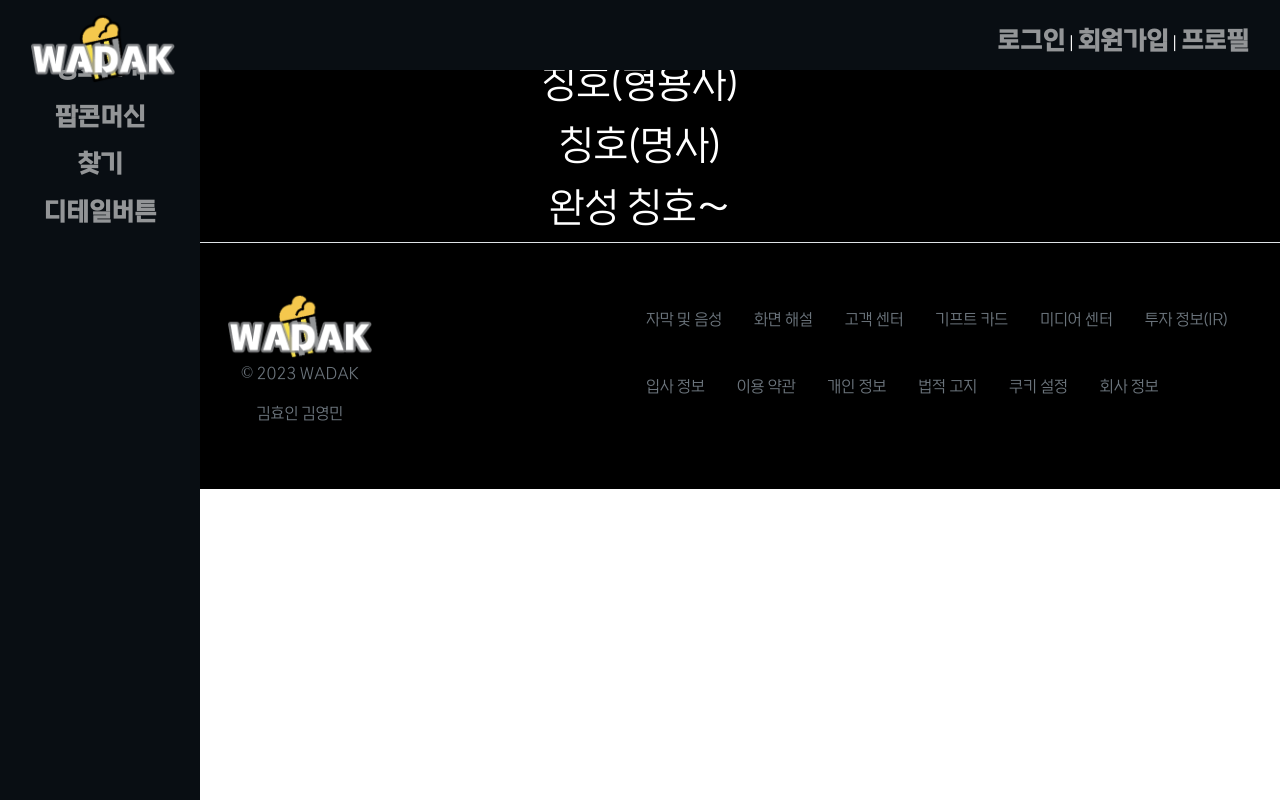
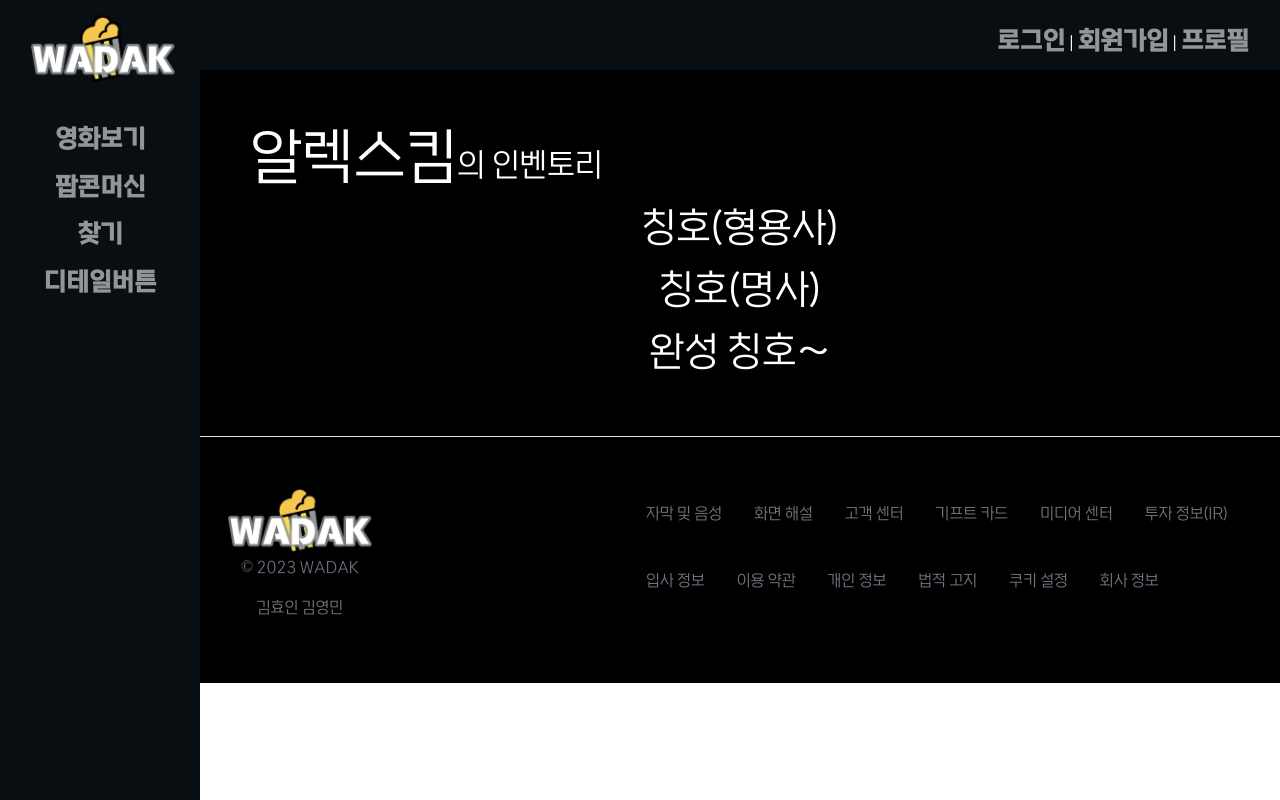
Before and after one commit to Alex-Redlich/WADAK, a Vue app in the folder final_pjt_front/: page /1/inventory in a window 1280 px wide. Built offline with nearby package versions, Linux system fonts and the light colour scheme.

Commit message:
페이지작업중__Inventory*__인벤토리 작업중

```diff
--- a/final_pjt_front/src/components/Profile/UserInfo.vue
+++ b/final_pjt_front/src/components/Profile/UserInfo.vue
@@ -9,7 +9,7 @@
         <div id="UserDetail" class="col-4">
           <div class="row align-items-center">
             <p id="chingho">[매일눈물흘리는 어린꿈나무]</p>
-            <button id="InvenBtn" class="btn btn-warning">인벤토리</button>
+            <button id="InvenBtn" class="btn btn-warning" @click="GoInventory">인벤토리</button>
           </div>
 
           <div class="d-flex align-items-baseline">
@@ -42,6 +42,11 @@
 export default {
   name: "UserInfo",
   components: {},
+  methods: {
+    GoInventory() {
+      this.$router.push({ name: "inventory" });
+    },
+  },
 };
 </script>
 
--- a/final_pjt_front/src/views/InventoryView.vue
+++ b/final_pjt_front/src/views/InventoryView.vue
@@ -1,6 +1,9 @@
 <template>
   <div class="InventoryView">
-    <h1>Inventory Page</h1>
+    <div class="username">
+      <h1 id="username">알렉스킴</h1>
+      <h2>의 인벤토리</h2>
+    </div>
     <FirstChingho />
     <LastChingho />
     <MixChingho />
@@ -8,9 +11,9 @@
 </template>
 
 <script>
-import FirstChingho from "@/components/Inventory/FirstChingho"
-import LastChingho from "@/components/Inventory/LastChingho"
-import MixChingho from "@/components/Inventory/MixChingho"
+import FirstChingho from "@/components/Inventory/FirstChingho";
+import LastChingho from "@/components/Inventory/LastChingho";
+import MixChingho from "@/components/Inventory/MixChingho";
 export default {
   name: "InventoryView",
   components: {
@@ -18,5 +21,20 @@ export default {
     LastChingho,
     MixChingho,
   },
+};
+</script>
+<style scoped>
+.InventoryView {
+  margin-top: 70px;
+  margin-left: 200px;
+  background-color: black;
+  padding: 50px;
 }
-</script>
+.username {
+  display: flex;
+  align-items: baseline;
+}
+#username {
+  font-size: 60px;
+}
+</style>
```
